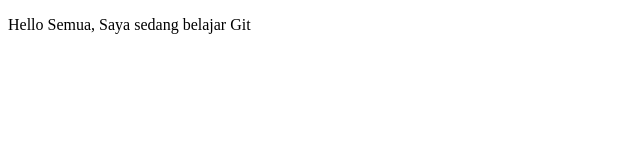
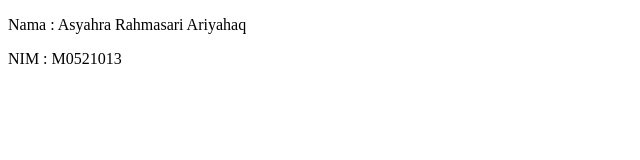
Before and after one commit to asyahra19/PRPL, a plain HTML site: page index.html in a window 1280 px wide. Shown: the whole page, without its empty margins (0-640 px from the left). Drawn offline with Linux system fonts and the light colour scheme.

Commit message:
mengubah isi

```diff
--- a/index.html
+++ b/index.html
@@ -5,6 +5,7 @@
         <title>Belajar Git - Project 01</title>
     </head>
     <body>
-        <p>Hello Semua, Saya sedang belajar Git</p>
+        <p>Nama : Asyahra Rahmasari Ariyahaq</p>
+        <p>NIM  : M0521013</p>
     </body>
 </html>
```
